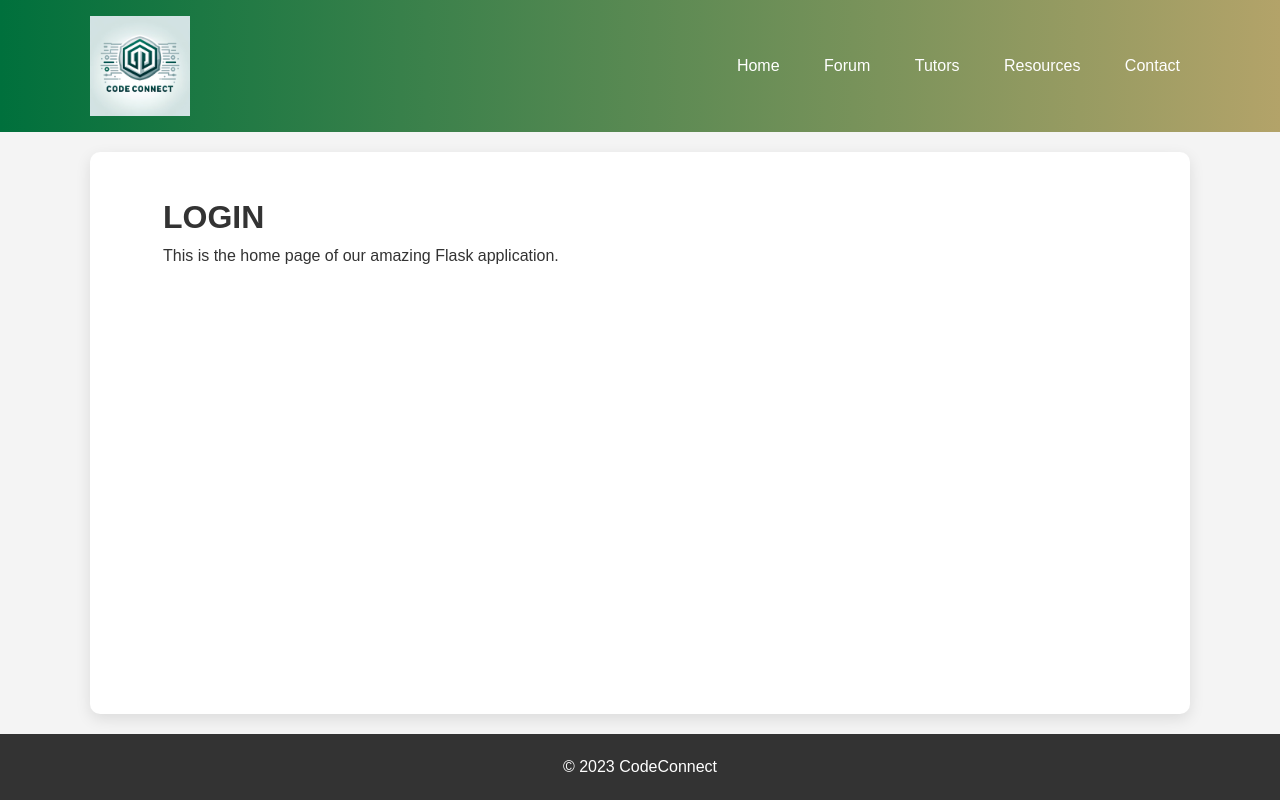
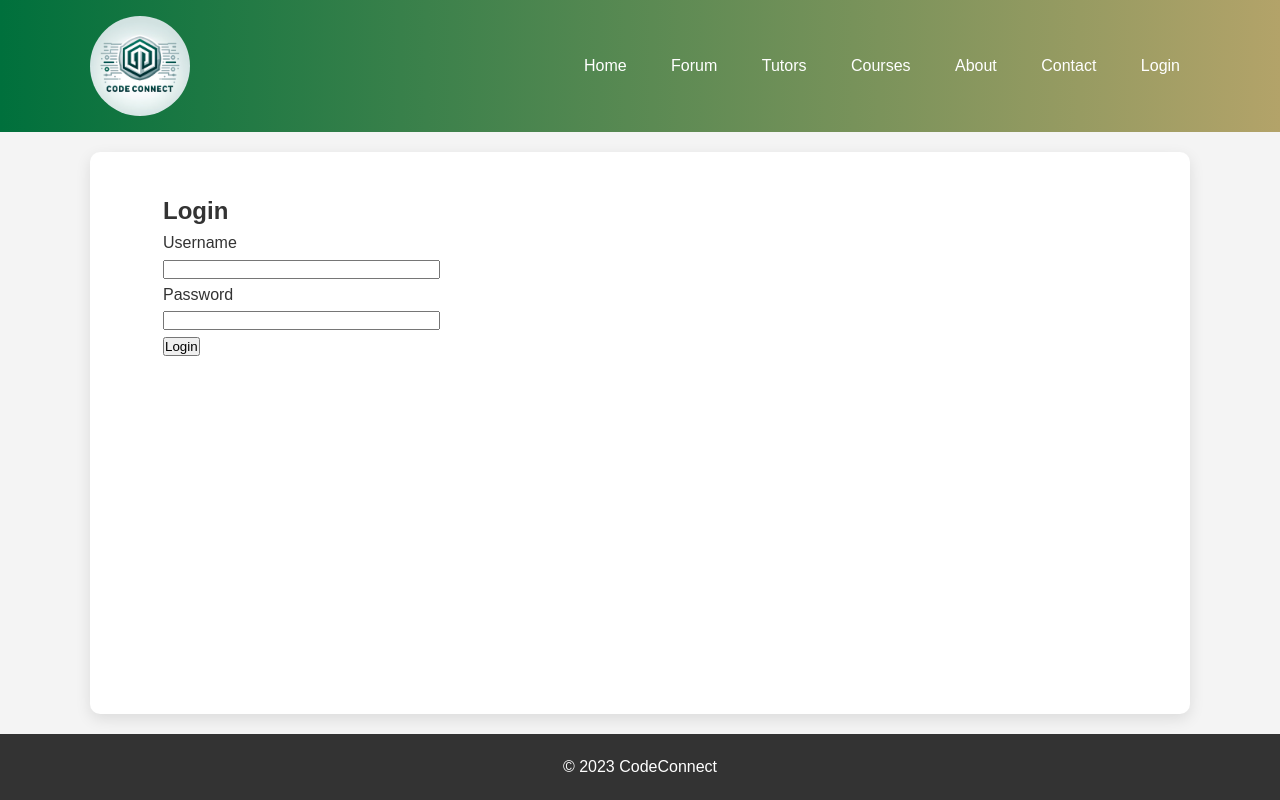
Before and after one commit to UberCoderHyde/3135-Final-Project, a Flask app: page /auth/login in a window 1280 px wide. Run offline with Flask 3, Linux system fonts and the light colour scheme; parts of the project's set-up code (start-up, migrations or seed data) failed here and were passed over.

Commit message:
Added Login Features need to fix bugs though

```diff
--- a/app/auth/forms.py
+++ b/app/auth/forms.py
@@ -0,0 +1,19 @@
+from flask_wtf import FlaskForm
+from wtforms import StringField, PasswordField, SubmitField
+from wtforms.validators import DataRequired, Email, Length, EqualTo
+
+class RegistrationForm(FlaskForm):
+    username = StringField('Username', validators=[DataRequired(), Length(min=4, max=25)])
+    email = StringField('Email', validators=[DataRequired(), Email()])
+    password = PasswordField('Password', validators=[DataRequired()])
+    submit = SubmitField('Register')
+class LoginForm(FlaskForm):
+    username = StringField('Username', validators=[DataRequired()])
+    password = PasswordField('Password', validators=[DataRequired()])
+    submit = SubmitField('Login')
+class ChangePasswordForm(FlaskForm):
+    old_password = PasswordField('Old Password', validators=[DataRequired()])
+    new_password = PasswordField('New Password', validators=[DataRequired()])
+    new_password2 = PasswordField(
+        'Repeat New Password', validators=[DataRequired(), EqualTo('new_password')])
+    submit = SubmitField('Change Password')
--- a/app/auth/routes.py
+++ b/app/auth/routes.py
@@ -1,16 +1,50 @@
-from flask import render_template, request, Blueprint
-
+from flask import render_template, flash, redirect, url_for, request, Blueprint
+from app.extensions import db
+from .forms import RegistrationForm, LoginForm, ChangePasswordForm
+from app.models import User
 from flask import Blueprint
+from flask_login import current_user, login_required, login_user
 
 auth = Blueprint('auth', __name__, template_folder='templates', url_prefix = "/auth")
-@auth.route('/login')
+
+@auth.route('/login', methods=['GET', 'POST'])
 def login():
-    return render_template('auth/login.html')
+    if current_user.is_authenticated:
+        return redirect(url_for('index'))  # Replace 'index' with the name of your homepage route
+
+    form = LoginForm()
+    if form.validate_on_submit():
+        user = User.query.filter_by(username=form.username.data).first()
+        if user is None or not user.check_password(form.password.data):
+            flash('Invalid username or password')
+            return redirect('auth/login')
+
+        login_user(user)
+        return redirect('/')  # Redirect to the homepage after login
+    return render_template('auth/login.html', title='Sign In', form=form)
 
 @auth.route('/register')
 def register():
-    return render_template('auth/register.html')
+    form = RegistrationForm()
+    if form.validate_on_submit():
+        user = User(username=form.username.data, email=form.email.data)
+        user.set_password(form.password.data)
+        db.session.add(user)
+        db.session.commit()
+        flash('Congratulations, you are now a registered user!')
+        return redirect(url_for('/login'))  # Redirect to login page after registration
+    return render_template('auth/register.html', title='Register', form=form)
 
 @auth.route('/reset_password')
-def reset_password():
-    return render_template('auth/reset_password.html')
+@login_required
+def change_password():
+    form = ChangePasswordForm()
+    if form.validate_on_submit():
+        if current_user.check_password(form.old_password.data):
+            current_user.set_password(form.new_password.data)
+            db.session.commit()
+            flash('Your password has been updated.')
+            return redirect(url_for('index'))
+        else:
+            flash('Invalid old password.')
+    return render_template('auth/reset_password.html', title='Change Password', form=form)
--- a/app/auth/templates/auth/login.html
+++ b/app/auth/templates/auth/login.html
@@ -5,9 +5,19 @@
 {% block content %}
 <main class="container">
     <div class="container">
-    <h1>LOGIN</h1>
-    <p>This is the home page of our amazing Flask application.</p>
-    <!-- Additional content for your home page goes here -->
+        <h2>Login</h2>
+        <form action="{{ url_for('login') }}" method="post">
+            {{ form.hidden_tag() }}
+            <p>
+                {{ form.username.label }}<br>
+                {{ form.username(size=32) }}
+            </p>
+            <p>
+                {{ form.password.label }}<br>
+                {{ form.password(size=32) }}
+            </p>
+            <p>{{ form.submit() }}</p>
+        </form>
 </div>
 </main>
 {% endblock %}
--- /dev/null
+++ b/app/extensions.py
@@ -0,0 +1,5 @@
+# extensions.py
+from flask_sqlalchemy import SQLAlchemy
+
+db = SQLAlchemy()
+# Other extensions can be initialized here in the same way
--- a/app/forum/routes.py
+++ b/app/forum/routes.py
@@ -7,7 +7,7 @@ forum = Blueprint('forum', __name__, template_folder='templates',url_prefix="/fo
 def forum_topic():
     return render_template('forum/forum_topic.html')
 @forum.route('/forum')
-def forum():
+def forum_home():
     return render_template('forum/forum.html')
 @forum.route('/new_topic')
 def new_topic():
--- a/app/main/templates/main/about.html
+++ b/app/main/templates/main/about.html
@@ -1,12 +1,12 @@
 {% extends 'base.html' %}
 
-{% block title %}Home{% endblock %}
+{% block title %}About{% endblock %}
 
 {% block content %}
 <main class="container">
     <div class="container">
-    <h1>About Our Site!</h1>
-    <p>This is the about page of our amazing Flask application.</p>
+    <h1>ABout to Our Site!</h1>
+    <p>This is the home page of our amazing Flask application.</p>
     <!-- Additional content for your home page goes here -->
 </div>
 </main>
--- a/app/static/css/styles.css
+++ b/app/static/css/styles.css
@@ -115,6 +115,8 @@ footer {
     width: 100px;
     height: 100px;
     object-fit: cover;
+    border-radius: 50%;
+
 }
 .logo-container {
     flex-grow: 1; /* Allows the logo container to grow */
--- a/app/templates/base.html
+++ b/app/templates/base.html
@@ -3,7 +3,8 @@
 <head>
     <meta charset="UTF-8">
     <meta name="viewport" content="width=device-width, initial-scale=1.0">
-    <title>CodeConnect</title>
+    <title>{% block title %}{% endblock %}
+    </title>
     <link rel="stylesheet" href="../static/css/styles.css">
 </head>
 <body>
@@ -14,11 +15,14 @@
                     <img src="../static/img/CompanyLogo.png" class="logo"></img>
                 </div>
                 <ul class="nav-links">
-                    <li><a href="#">Home</a></li>
-                    <li><a href="#">Forum</a></li>
-                    <li><a href="#">Tutors</a></li>
-                    <li><a href="#">Resources</a></li>
-                    <li><a href="#">Contact</a></li>
+                    <li><a href="/">Home</a></li>
+                    <li><a href="/forum">Forum</a></li>
+                    <li><a href="/list_tutors">Tutors</a></li>
+                    <li><a href="/list_courses">Courses</a></li>
+                    <li><a href="/about">About</a></li>
+                    <li><a href="/contact">Contact</a></li>
+                    <li><a href="/auth/login">Login</a></li>
+
                 </ul>
             </div>
         </nav>
```
Also changed, not shown: app/__init__.py (+12 -16 lines), app/auth/templates/auth/register.html (+26 -0 lines), app/auth/templates/auth/reset_password.html (+27 -0 lines), app/config.py (renamed from config.py).
